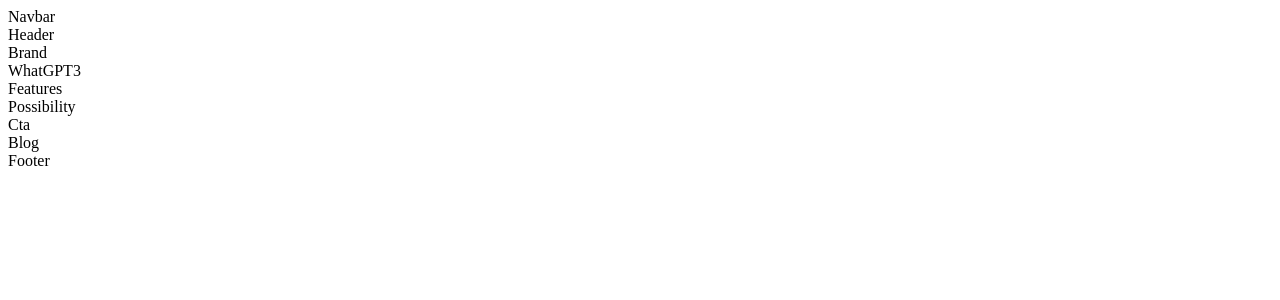
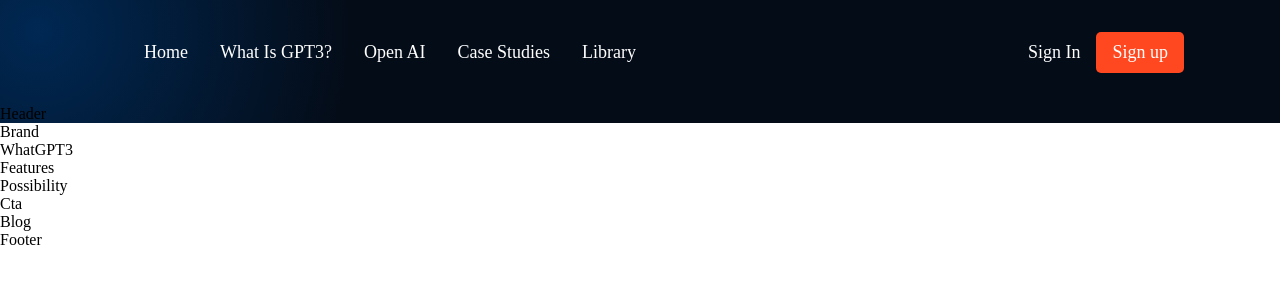
Before and after one commit to veektrie/GBPT-3, a React (Create React App) app: page / in a window 1280 px wide. Shown: the top 300 px of the page. Built offline with nearby package versions, Linux system fonts and the light colour scheme.

Commit message:
navbar created

```diff
--- /dev/null
+++ b/src/App.css
@@ -0,0 +1,93 @@
+* {
+    box-sizing: border-box;
+    padding: 0;
+    margin: 0;
+    scroll-behavior: smooth;
+  }
+
+  body {
+    background: var(--color-bg);
+  }
+
+  a {
+    color: unset;
+    text-decoration: none;
+  }
+
+  .gradient__bg {
+    background:-moz-radial-gradient(circle at 3% 25%, rgba(0, 40, 83, 1) 0%, rgba(4, 12, 24, 1) 25%);
+
+    /* safari 5.1+,chrome 10+ */
+    background:-webkit-radial-gradient(circle at 3% 25%, rgba(0, 40, 83, 1) 0%, rgba(4, 12, 24, 1) 25%);
+
+    /* opera 11.10+ */
+    background:-o-radial-gradient(circle at 3% 25%, rgba(0, 40, 83, 1) 0%, rgba(4, 12, 24, 1) 25%);
+
+    /* ie 10+ */
+    background:-ms-radial-gradient(circle at 3% 25%, rgba(0, 40, 83, 1) 0%, rgba(4, 12, 24, 1) 25%);
+
+    /* global 92%+ browsers support */
+    background:radial-gradient(circle at 3% 25%, rgba(0, 40, 83, 1) 0%, rgba(4, 12, 24, 1) 25%);
+  }
+
+  .gradient__text {
+    background: var(--gradient-text);
+    background-clip: text;
+    -webkit-background-clip: text;
+    -webkit-text-fill-color: transparent;
+  }
+
+  .section__padding {
+    padding: 4rem 6rem;
+  }
+
+  .section__margin {
+    margin: 4rem 6rem;
+  }
+
+  .scale-up-center {
+      -webkit-animation: scale-up-center 0.4s cubic-bezier(0.390, 0.575, 0.565, 1.000) both;
+      animation: scale-up-center 0.4s cubic-bezier(0.390, 0.575, 0.565, 1.000) both;
+  }
+
+  @-webkit-keyframes scale-up-center {
+    0% {
+      -webkit-transform: scale(0.5);
+              transform: scale(0.5);
+    }
+    100% {
+      -webkit-transform: scale(1);
+              transform: scale(1);
+    }
+  }
+
+  @keyframes scale-up-center {
+    0% {
+      -webkit-transform: scale(0.5);
+              transform: scale(0.5);
+    }
+    100% {
+      -webkit-transform: scale(1);
+              transform: scale(1);
+    }
+  }
+
+  @media screen and (max-width: 700px) {
+    .section__padding {
+      padding: 4rem;
+    }
+
+    .section__margin {
+      margin: 4rem;
+    }
+  }
+
+  @media screen and (max-width: 550px) {
+    .section__padding {
+      padding: 4rem 2rem;
+    }
+
+    .section__margin {
+      margin: 4rem 2rem;
+    }
+  }
--- a/src/App.js
+++ b/src/App.js
@@ -1,6 +1,7 @@
 import React from 'react';
 import { Footer, Blog, Possibility, Features, WhatGPT3, Header } from './containers';
 import { Cta, Brand, Navbar } from './components';
+import './App.css';
 
 const App = () => {
   return (
--- a/src/components/navbar/Navbar.jsx
+++ b/src/components/navbar/Navbar.jsx
@@ -1,8 +1,81 @@
-import React from "react";
+import React, { useState } from "react";
+import { RiMenu3Line, RiCloseLine } from "react-icons/ri";
+// import logo from "../../logo.svg";
 import "./navbar.css";
 
 const Navbar = () => {
-  return <div>Navbar</div>;
+  const [toggleMenu, setToggleMenu] = useState(false);
+
+  return (
+    <div className="gpt3__navbar">
+      <div className="gpt3__navbar-links">
+        <div className="gpt3__navbar-links_logo">
+          {/* <img src={logo} /> */}
+        </div>
+        <div className="gpt3__navbar-links_container">
+          <p>
+            <a href="#home">Home</a>
+          </p>
+          <p>
+            <a href="#wgpt3">What is GPT3?</a>
+          </p>
+          <p>
+            <a href="#possibility">Open AI</a>
+          </p>
+          <p>
+            <a href="#features">Case Studies</a>
+          </p>
+          <p>
+            <a href="#blog">Library</a>
+          </p>
+        </div>
+      </div>
+      <div className="gpt3__navbar-sign">
+        <p>Sign in</p>
+        <button type="button">Sign up</button>
+      </div>
+      <div className="gpt3__navbar-menu">
+        {toggleMenu ? (
+          <RiCloseLine
+            color="#fff"
+            size={27}
+            onClick={() => setToggleMenu(false)}
+          />
+        ) : (
+          <RiMenu3Line
+            color="#fff"
+            size={27}
+            onClick={() => setToggleMenu(true)}
+          />
+        )}
+        {toggleMenu && (
+          <div className="gpt3__navbar-menu_container scale-up-center">
+            <div className="gpt3__navbar-menu_container-links">
+              <p>
+                <a href="#home">Home</a>
+              </p>
+              <p>
+                <a href="#wgpt3">What is GPT3?</a>
+              </p>
+              <p>
+                <a href="#possibility">Open AI</a>
+              </p>
+              <p>
+                <a href="#features">Case Studies</a>
+              </p>
+              <p>
+                <a href="#blog">Library</a>
+              </p>
+            </div>
+            <div className="gpt3__navbar-menu_container-links-sign">
+              <p>Sign in</p>
+              <button type="button">Sign up</button>
+            </div>
+          </div>
+        )}
+      </div>
+    </div>
+  );
 };
 
 export default Navbar;
--- a/src/components/navbar/navbar.css
+++ b/src/components/navbar/navbar.css
@@ -0,0 +1,134 @@
+.gpt3__navbar {
+    display: flex;
+    justify-content: space-between;
+    align-items: center;
+
+    padding: 2rem 6rem;
+}
+
+.gpt3__navbar-links {
+    flex: 1;
+    display: flex;
+    justify-content: flex-start;
+    align-items: center;
+}
+
+.gpt3__navbar-links_logo {
+    margin-right: 2rem;
+}
+
+.gpt3__navbar-links_logo img {
+    width: 62.56px;
+    height: 16.02px;
+}
+
+.gpt3__navbar-links_container {
+    display: flex;
+    flex-direction: row;
+}
+
+.gpt3__navbar-sign {
+    display: flex;
+    justify-content: flex-end;
+    align-items: center;
+}
+
+.gpt3__navbar-links_container p,
+.gpt3__navbar-sign p,
+.gpt3__navbar-menu_container p {
+    color: #fff;
+    font-family: var(--font-family);
+    font-weight: 500;
+    font-size: 18px;
+    line-height: 25px;
+    text-transform: capitalize;
+
+    margin: 0 1rem;
+    cursor: pointer;
+}
+
+.gpt3__navbar-sign button,
+.gpt3__navbar-menu_container button {
+    padding: 0.5rem 1rem;
+    color: #fff;
+    background: #FF4820;
+    font-family: var(--font-family);
+    font-weight: 500;
+    font-size: 18px;
+    line-height: 25px;
+    border: none;
+    outline: none;
+    cursor: pointer;
+    border-radius: 5px;
+}
+
+.gpt3__navbar-menu {
+    margin-left: 1rem;
+
+    display: none;
+    position: relative;
+}
+
+.gpt3__navbar-menu svg {
+    cursor: pointer;
+}
+
+.gpt3__navbar-menu_container {
+    display: flex;
+    justify-content: flex-end;
+    align-items: flex-end;
+    flex-direction: column;
+
+    text-align: end;
+    background: var(--color-footer);
+    padding: 2rem;
+    position: absolute;
+    right: 0;
+    top: 40px;
+    margin-top: 1rem;
+    min-width: 210px;
+    border-radius: 5px;
+    box-shadow: 0px 0px 5px rgba(0,0, 0,0.2);
+}
+
+.gpt3__navbar-menu_container p {
+    margin: 1rem 0;
+}
+
+.gpt3__navbar-menu_container-links-sign {
+    display: none;
+}
+
+@media screen and (max-width: 1050px) {
+    .gpt3__navbar-links_container {
+        display: none;
+    }
+
+    .gpt3__navbar-menu {
+        display: flex;
+    }
+}
+
+@media screen and (max-width: 700px) {
+    .gpt3__navbar {
+        padding: 2rem 4rem;
+    }
+}
+
+@media screen and (max-width: 550px) {
+    .gpt3__navbar {
+        padding: 2rem;
+    }
+
+    .gpt3__navbar-sign {
+        display: none;
+    }
+
+    .gpt3__navbar-menu_container {
+        top: 20px;
+    }
+
+    .gpt3__navbar-menu_container-links-sign {
+        display: block;
+    }
+}
--- /dev/null
+++ b/src/index.css
@@ -0,0 +1,14 @@
+@import url('https://fonts.googleapis.com/css2?family=Manrope:wght@200;300;400;500;600;700;800&display=swap');
+
+:root {
+  --font-family: 'Manrope', sans-serif;
+
+  --gradient-text: linear-gradient(89.97deg, #AE67FA 1.84%, #F49867 102.67%);
+  --gradient-bar: linear-gradient(103.22deg, #AE67FA -13.86%, #F49867 99.55%);
+
+  --color-bg: #040C18;
+  --color-footer : #031B34;
+  --color-blog: #042c54;
+  --color-text: #81AFDD;
+  --color-subtext: #FF8A71;
+}
```
